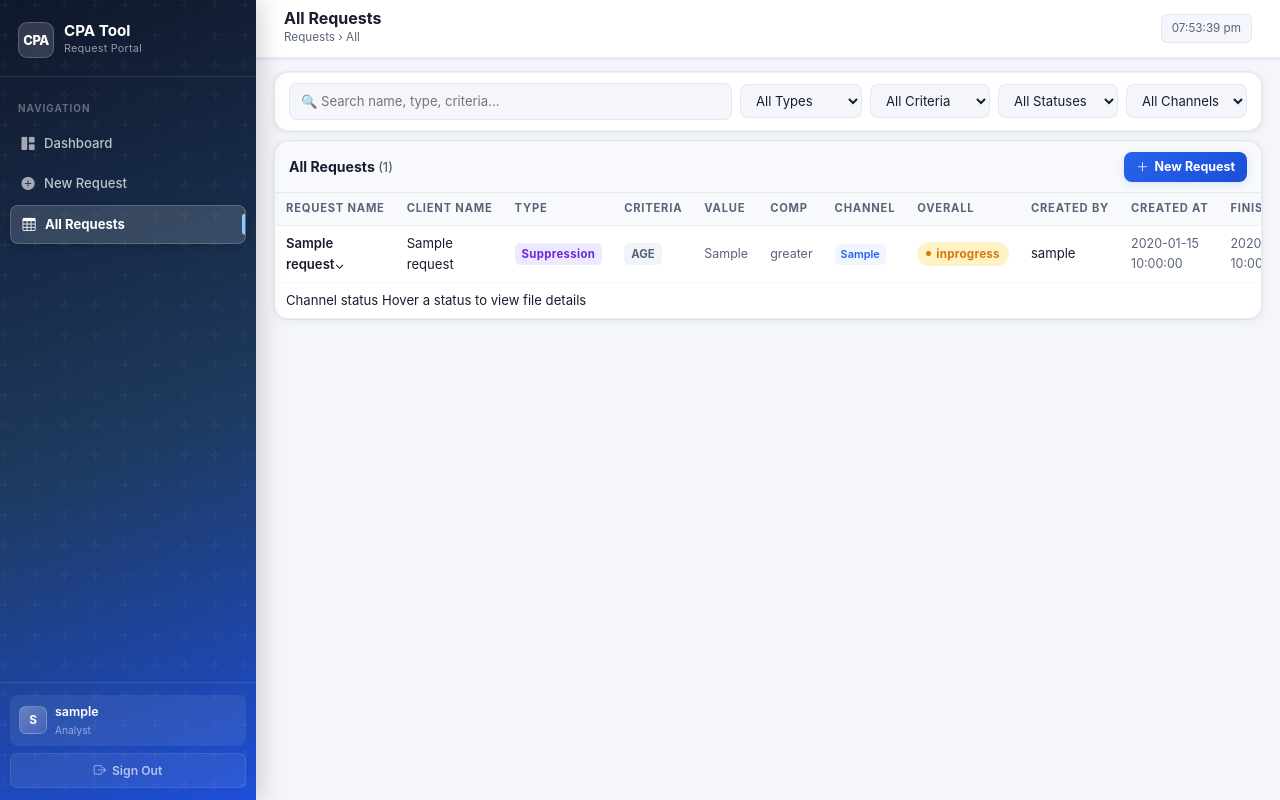
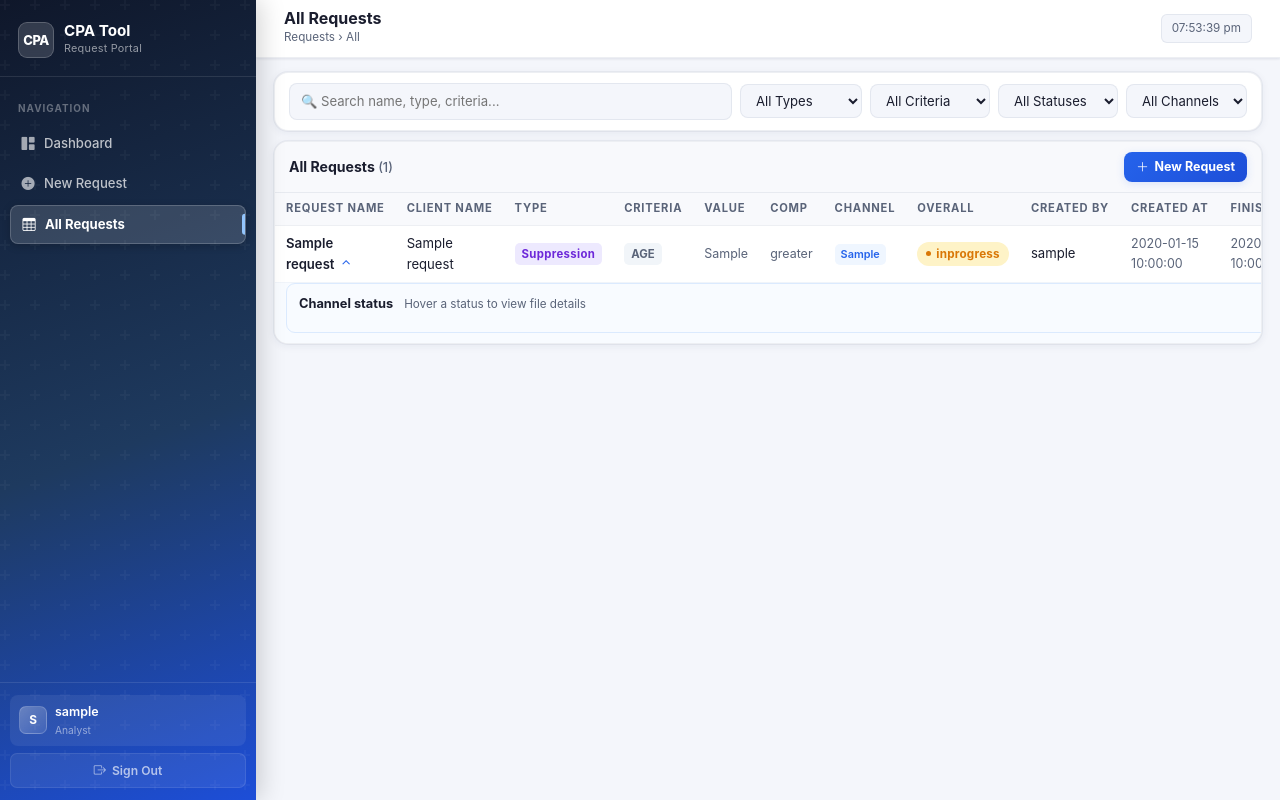
Before and after one commit to Jaideep-7-jai/CPA-Tool, a Flask app: page /requests in a window 1280 px wide, after a click that opens the changed part. Run offline with Flask 3, Linux system fonts and the light colour scheme; the visitor is signed in with stand-in values (Sample User, id 1); tables that the repository leaves empty hold one stand-in row (values such as "Sample post"); data that the repository does not hold is empty; some web fonts are replaced.

Commit message:
fix: restore request channel and expandable status UI

```diff
--- a/static/style.css
+++ b/static/style.css
@@ -511,6 +511,18 @@ button { cursor: pointer; border: none; background: none; font: inherit; }
 }
 .requests-table tbody tr:last-child td { border-bottom: none; }
 .requests-table strong { font-weight: 600; color: var(--text); }
+.request-summary-row { cursor: pointer; }
+.request-summary-row:focus { outline: 2px solid var(--primary); outline-offset: -2px; }
+.expand-indicator { display: inline-block; margin-left: 7px; color: var(--primary); transition: transform var(--transition); }
+.request-summary-row.expanded .expand-indicator { transform: rotate(180deg); }
+.request-details-row td { padding: 0 11px 10px; background: #f8fbff; }
+.request-details-panel { border: 1px solid #dbeafe; border-radius: 9px; padding: 10px 12px; }
+.request-details-title { color: var(--text); font-weight: 700; font-size: .8rem; margin-bottom: 8px; }
+.request-details-title span { color: var(--muted); font-size: .73rem; font-weight: 400; margin-left: 8px; }
+.channel-status-list { display: flex; flex-wrap: wrap; gap: 8px 14px; }
+.channel-status-item { display: inline-flex; align-items: center; gap: 6px; }
+.channel-status-name { color: var(--muted); font-size: .72rem; font-weight: 700; }
+.doordash-output-details { display: flex; flex-wrap: wrap; gap: 6px 14px; margin-top: 10px; padding-top: 9px; border-top: 1px solid #dbeafe; font-size: .73rem; color: var(--muted); }
 .text-center { text-align: center; }
 .muted { color: var(--muted); }
 .small { font-size: .78rem; }
```
